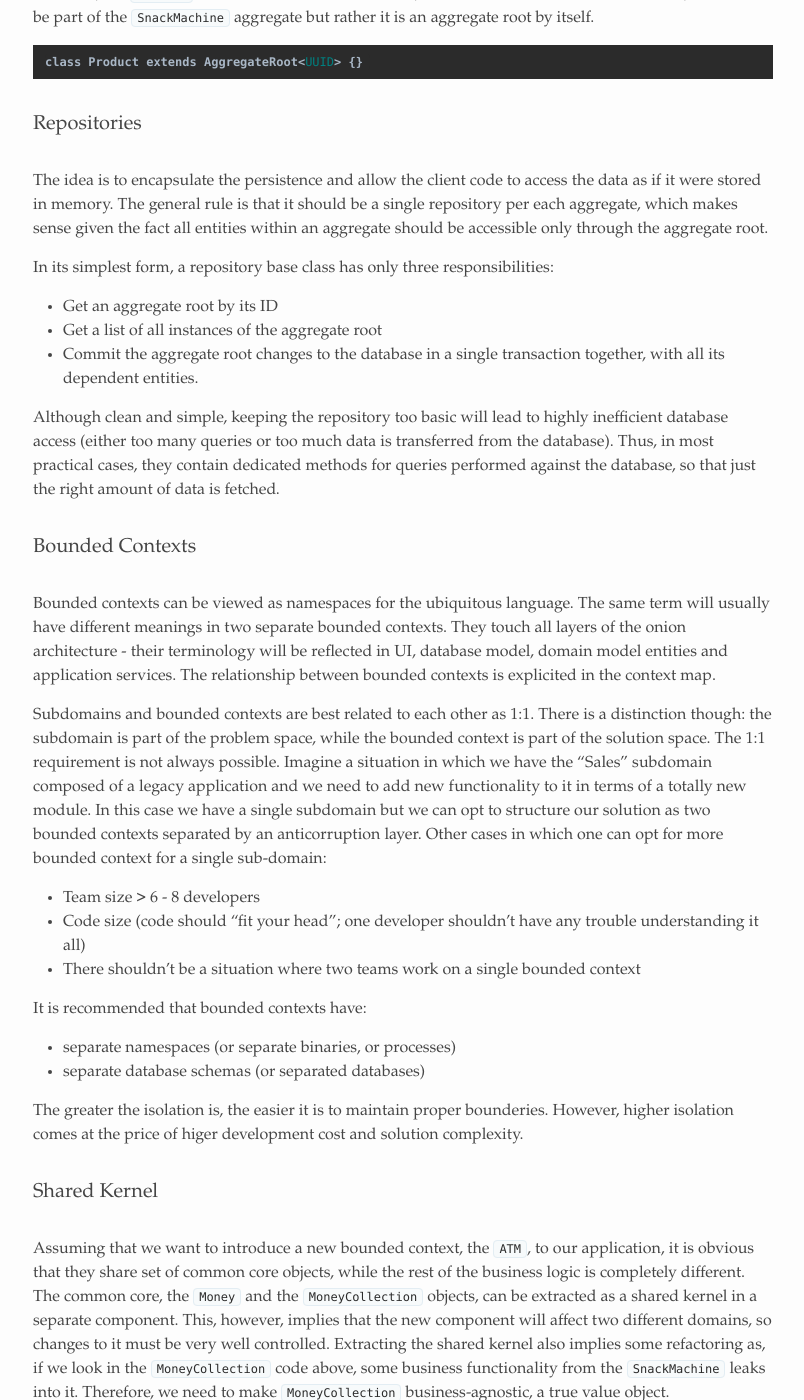
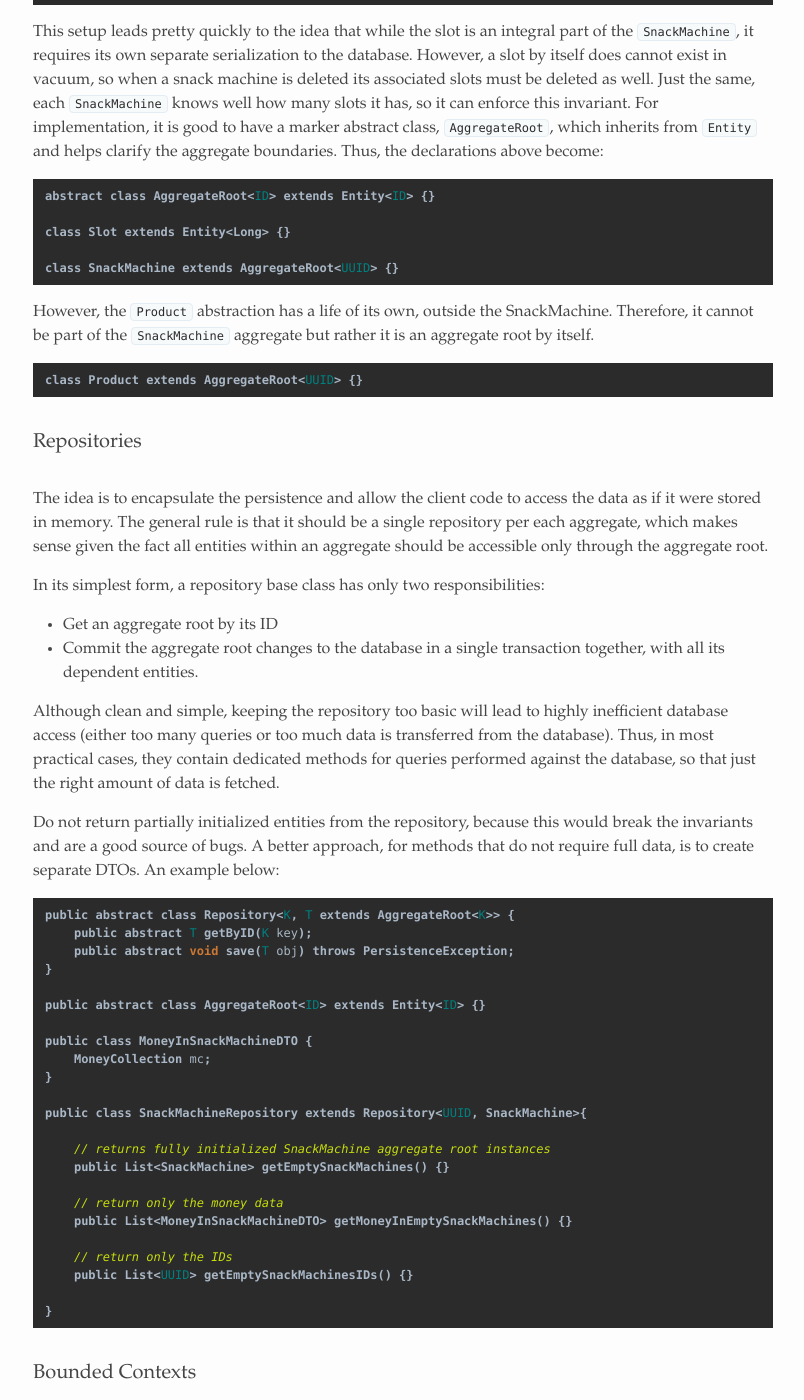
Before and after one commit to alexandrugris/my-jekyll-tech-blog, a Jekyll site: the page built from MyBlog/_posts/2017-11-27-domain-driven-design-notes.markdown, in a window 1280 px wide and 1400 px high, scrolled down 7008 px. Shown: the whole window, without its empty margins (237-1041 px from the left). Built offline with Jekyll 4.4.1, drawn with Linux system fonts in a browser that asks for light colours; some of the changed text lies outside the part shown.

Commit message:
DDD Final

````diff
--- a/MyBlog/_posts/2017-11-27-domain-driven-design-notes.markdown
+++ b/MyBlog/_posts/2017-11-27-domain-driven-design-notes.markdown
@@ -5,6 +5,19 @@
 categories: architecture
 ---
 A very high level introduction to Domain Driven Design (DDD). DDD is a useful technique if the application we are building has complex business functionality. It will not help with Big Data, performance or hardware specific optimisations.
+
+### Note
+
+The content is build based on several Pluralsight classes from the ASP.NET track, but the example code I wrote in Java. The post is infused with my interpretation and comments, so I recommend going directly to the source for the original content:
+
+- [Domain-Driven Design Fundamentals](https://app.pluralsight.com/library/courses/domain-driven-design-fundamentals/table-of-contents)
+
+- [Domain-Driven Design in Practice](https://app.pluralsight.com/library/courses/domain-driven-design-in-practice/table-of-contents)
+
+- [Clean Architecture, Patterns And Principles](https://app.pluralsight.com/library/courses/clean-architecture-patterns-practices-principles/table-of-contents)
+
+- [Modern Software Architecture: Domain Models, CQRS, and Event Sourcing](https://app.pluralsight.com/library/courses/modern-software-architecture-domain-models-cqrs-event-sourcing/table-of-contents)
+
 
 ### Glossary
 
@@ -249,11 +262,11 @@
 }
 
 class Slot {
-    IList<Product> productList;
+    List<Product> productList;
 }
 
 class SnackMachine extends Entity<UUID>{
-    IList<Slot> slots;
+    List<Slot> slots;
 }
 ```
 
@@ -277,12 +290,39 @@
 
 The idea is to encapsulate the persistence and allow the client code to access the data as if it were stored in memory. The general rule is that it should be a single repository per each aggregate, which makes sense given the fact all entities within an aggregate should be accessible only through the aggregate root.
 
-In its simplest form, a repository base class has only three responsibilities:
+In its simplest form, a repository base class has only two responsibilities:
 - Get an aggregate root by its ID
-- Get a list of all instances of the aggregate root
 - Commit the aggregate root changes to the database in a single transaction together, with all its dependent entities.
 
 Although clean and simple, keeping the repository too basic will lead to highly inefficient database access (either too many queries or too much data is transferred from the database). Thus, in most practical cases, they contain dedicated methods for queries performed against the database, so that just the right amount of data is fetched.
+
+Do not return partially initialized entities from the repository, because this would break the invariants and are a good source of bugs. A better approach, for methods that do not require full data, is to create separate DTOs. An example below:
+
+```java
+public abstract class Repository<K, T extends AggregateRoot<K>> {
+    public abstract T getByID(K key);
+    public abstract void save(T obj) throws PersistenceException;
+}
+
+public abstract class AggregateRoot<ID> extends Entity<ID> {}
+
+public class MoneyInSnackMachineDTO {
+    MoneyCollection mc;
+}
+
+public class SnackMachineRepository extends Repository<UUID, SnackMachine>{
+
+    // returns fully initialized SnackMachine aggregate root instances
+    public List<SnackMachine> getEmptySnackMachines() {}
+
+    // return only the money data
+    public List<MoneyInSnackMachineDTO> getMoneyInEmptySnackMachines() {}
+
+    // return only the IDs
+    public List<UUID> getEmptySnackMachinesIDs() {}
+
+}
+```
 
 ### Bounded Contexts
 
@@ -466,7 +506,7 @@
 A better way exits to preserve intact the Unit Of Work: split the event pipeline in *creation* (when the event occurs) and *dispatch* (after the UoW is committed successfully to the database). In the meantime, hold the events in an temporary list, on a per-unit-of-work instance or, if all commits are done through the aggregate roots, as it should be, on a per-aggregate root instance. If we take the aggregate root path, a good place to store the logic for queuing the events and dispatching them when the save transaction succeeds is the `AggregateRoot` base class.
 
 
-### Other topics
+### And the end
 
 - Prefer the "always valid" approach, that is to always maintain entities in a consistent state. This is preferable to the opposite approach where one checks the validity of the mode just before serialization.
 
@@ -476,4 +516,6 @@
 
 - Keep domain services stateless
 
--
+- Do not add domain logic to application services. Application services are designed for orchestration with the outside world
+
+Domain Driven Design is an approach, but not a mechanical recipe. It is helping the architect understand the model and provide guidance on how to structure the code, but blind application will only lead to unnecessary complexity. Good rules of thumb are YAGNI and KISS, just like for any other software development approach.
````
